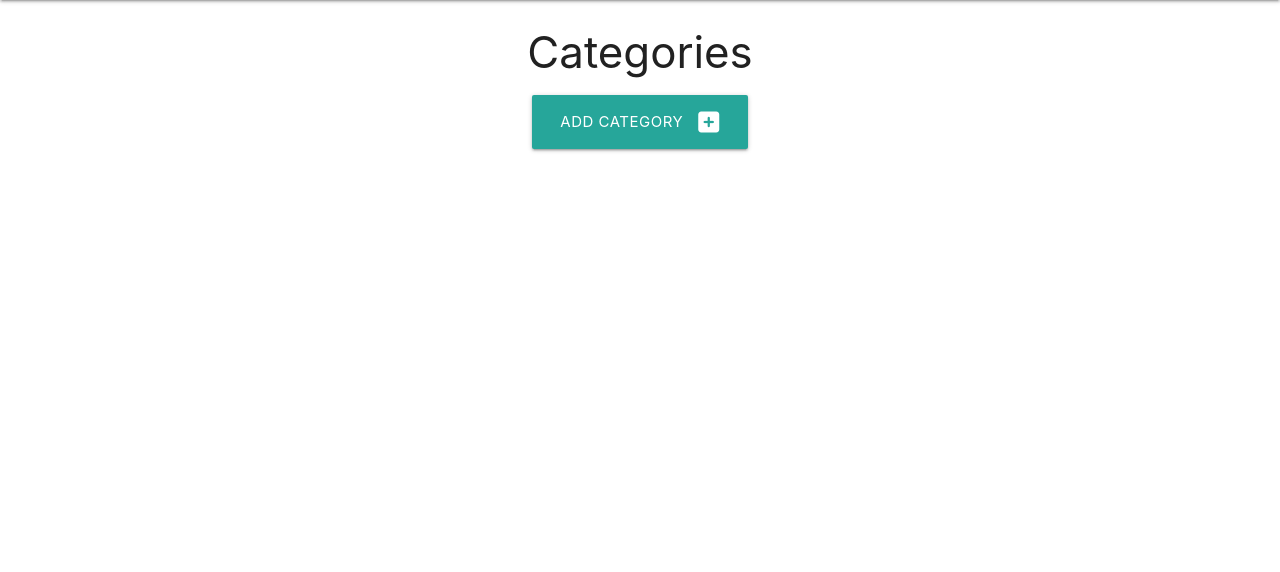
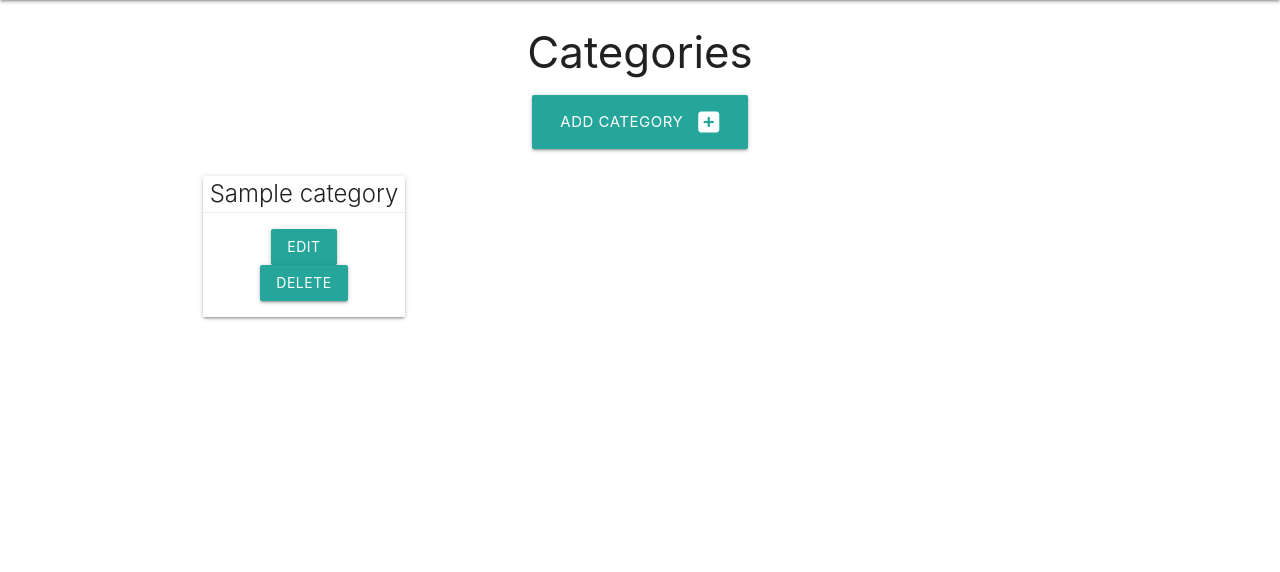
Before and after one commit to AlexandraEL9/i-cook, a Flask app: page /categories in a window 1280 px wide. Shown: the part 64-636 px from the top of the page. Run offline with Flask 2, Linux system fonts and the light colour scheme; tables that the repository leaves empty hold one stand-in row (values such as "Sample post"); some libraries are stand-ins or nearby versions.

Commit message:
add: add ability to read categories from database and create new card for each new category

```diff
--- a/icook/routes.py
+++ b/icook/routes.py
@@ -10,7 +10,8 @@ def home():
 
 @app.route("/categories")
 def categories():
-    return render_template("categories.html")
+    categories = list(Category.query.order_by(Category.category_name).all())
+    return render_template("categories.html", categories=categories)
 
 
 @app.route("/add_category", methods=["GET", "POST"])
--- a/icook/templates/categories.html
+++ b/icook/templates/categories.html
@@ -1,8 +1,8 @@
 {% extends "base.html" %}
 {% block content %}
-
+<!--title-->
 <h3 class="center-align">Categories</h3>
-
+<!--add category button-->
 <div class="row">
     <div class="col s12 center-align">
         <a href="{{ url_for('add_category') }}" class="btn-large">
@@ -10,5 +10,21 @@
         </a>
     </div>
 </div>
+<!--categories cards-->
+<div class="row">
+    {% for category in categories %}
+    <div class="col s12 m6 l3">
+      <div class="card center-align">
+        <div class="card-contentt">
+          <span class="card-title">{{ category.category_name }}</span>
+        </div>
+        <div class="card-action">
+          <a href="#" class="btn">Edit</a>
+          <a href="#" class="btn">Delete</a>
+        </div>
+      </div>
+    </div>
+    {% endfor %}
+  </div>
 
 {% endblock %}
```
